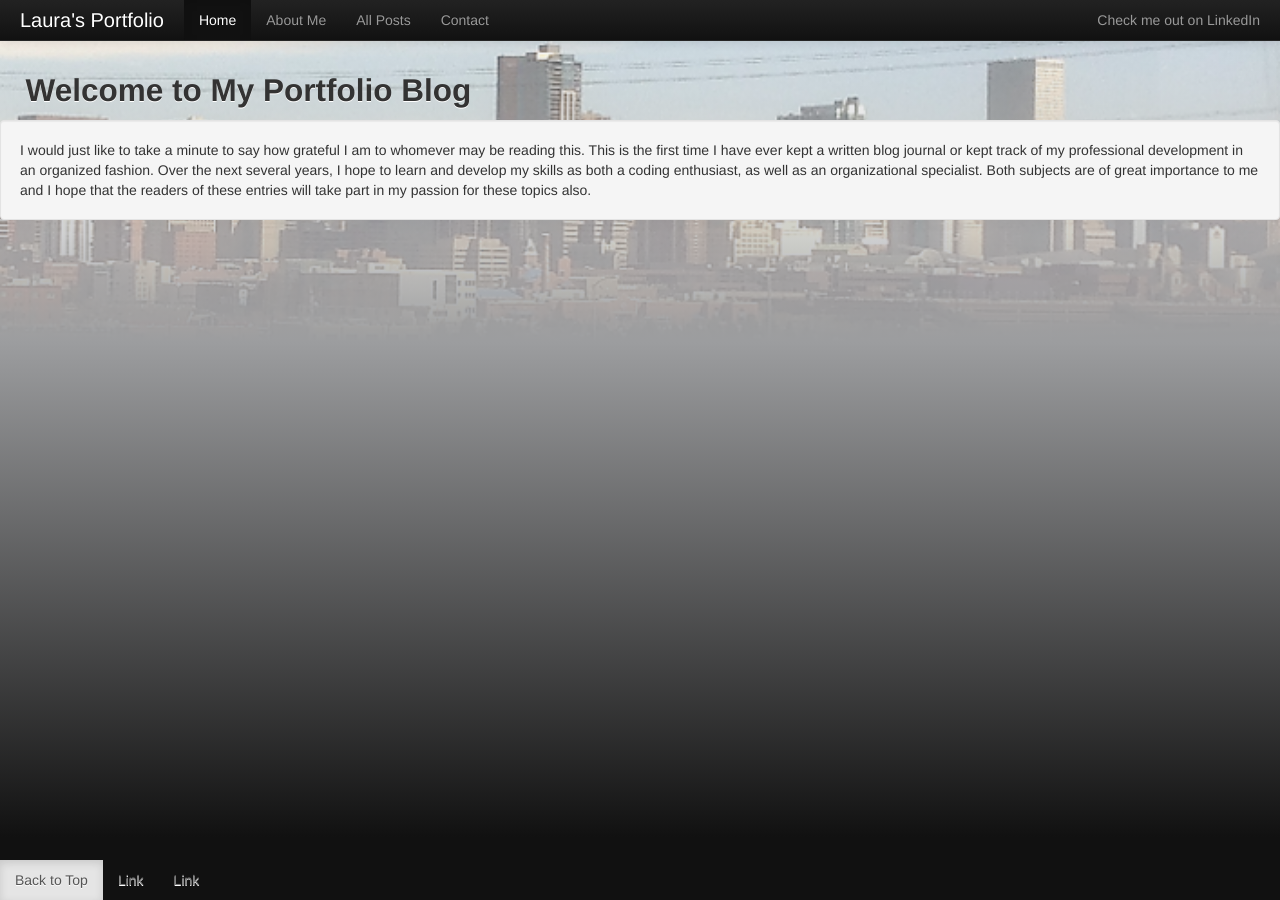
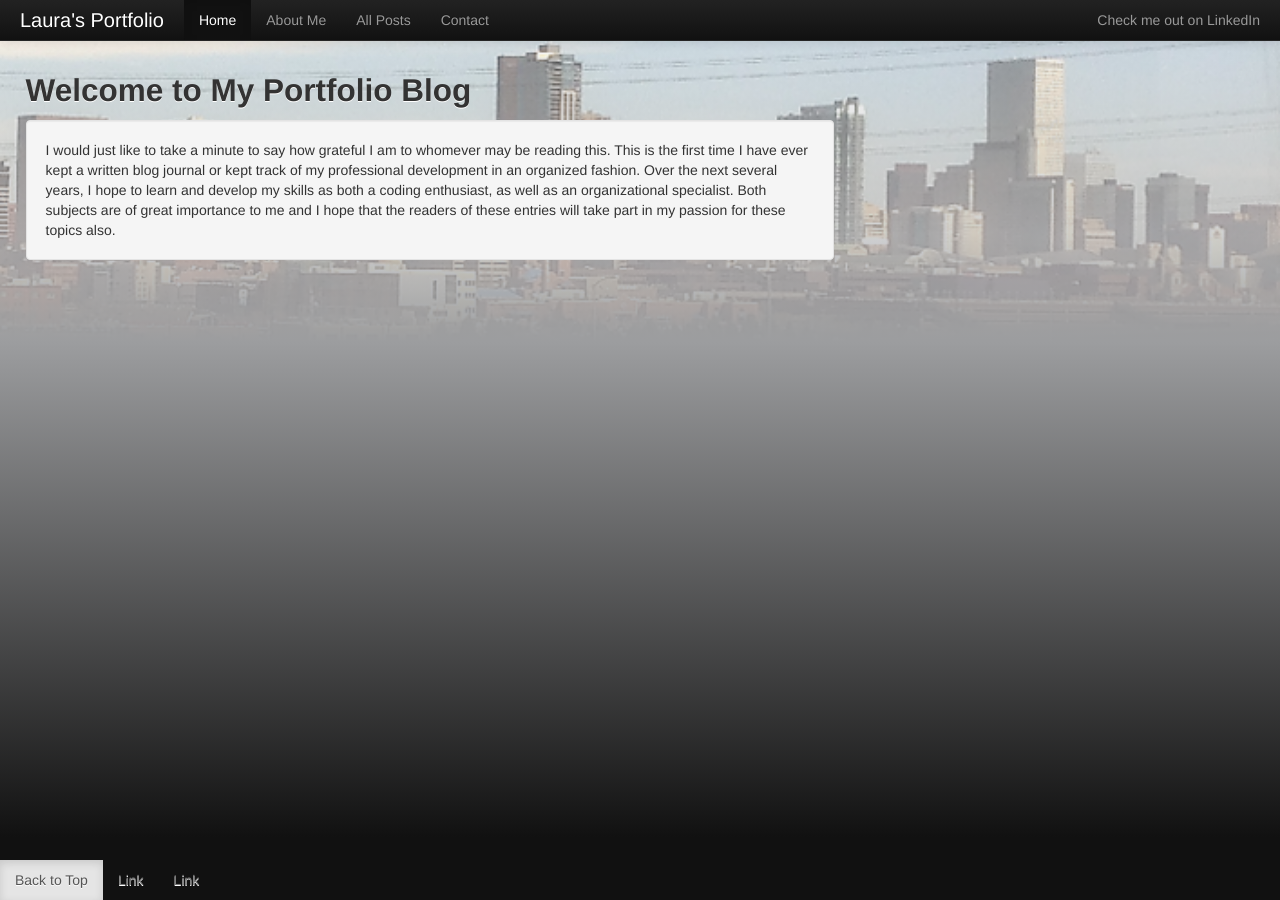
Before and after one commit to LauraR6561/Laurar6561.github.io, a Jekyll site: the page built from _posts/2014-05-21-InitialPost.html, in a window 1280 px wide. Built offline with Jekyll 4.4.1, drawn with Linux system fonts in a browser that asks for light colours; Markdown is read by kramdown in place of the engine named in the settings.

Commit message:
changed blog entry css

```diff
--- a/_posts/2014-05-21-InitialPost.html
+++ b/_posts/2014-05-21-InitialPost.html
@@ -12,4 +12,4 @@ description: Test
 ---
 
 <h2>Welcome to My Portfolio Blog</h2>
-<p class="well">I would just like to take a minute to say how grateful I am to whomever may be reading this. This is the first time I have ever kept a written blog journal or kept track of my professional development in an organized fashion. Over the next several years, I hope to learn and develop my skills as both a coding enthusiast, as well as an organizational specialist. Both subjects are of great importance to me and I hope that the readers of these entries will take part in my passion for these topics also. </p>
+<p class="well blog-entry">I would just like to take a minute to say how grateful I am to whomever may be reading this. This is the first time I have ever kept a written blog journal or kept track of my professional development in an organized fashion. Over the next several years, I hope to learn and develop my skills as both a coding enthusiast, as well as an organizational specialist. Both subjects are of great importance to me and I hope that the readers of these entries will take part in my passion for these topics also. </p>
--- a/css/template.css
+++ b/css/template.css
@@ -22,7 +22,10 @@ filter: progid:DXImageTransform.Microsoft.gradient( startColorstr='#00000000', e
     margin-left:2%;
 }
 
-#content {
+.blog-entry {
+    width: 60%;
+    margin-left: 2%;
+    float:left;
 
 }
 
```
